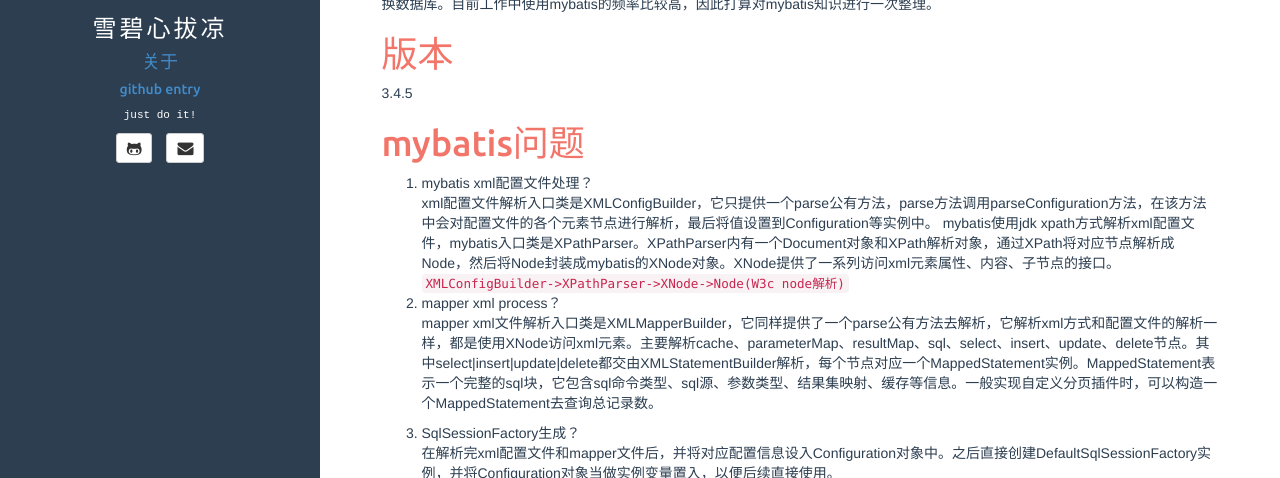
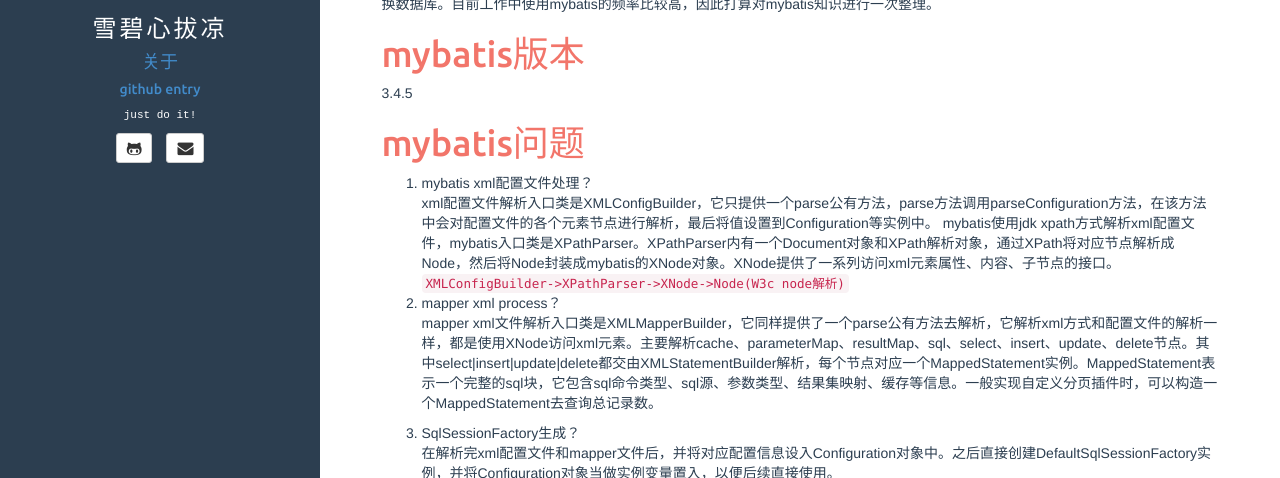
Before and after one commit to Alan3058/alan3058.github.io, a Jekyll site: the page built from index.html, in a window 1280 px wide and 900 px high, cut to the strip 422-900 px from the top of the window. Built offline with Jekyll 4.4.1, drawn with Linux system fonts in a browser that asks for light colours; the list of posts is cut into pages by our own code.

Commit message:
Update 2018-02-08-mybatis-study.md

```diff
--- a/_posts/2018-02-08-mybatis-study.md
+++ b/_posts/2018-02-08-mybatis-study.md
@@ -7,7 +7,8 @@ fullview: false
 ---
 mybatis框架是一个半自动ORM框架，并且它是目前主流框架套件（SSM）之一，相比Hibernate来说，它是非常简单且容易上手。虽说hibernate声称自己不需要写sql，并且可以跨数据库。但是对于程序员的我们来说，多写写sql还是有好处的，而且哪个公司闲着没事随便换数据库。目前工作中使用mybatis的频率比较高，因此打算对mybatis知识进行一次整理。
 
-# 版本
+
+# mybatis版本
 3.4.5
 
 # mybatis问题
```
